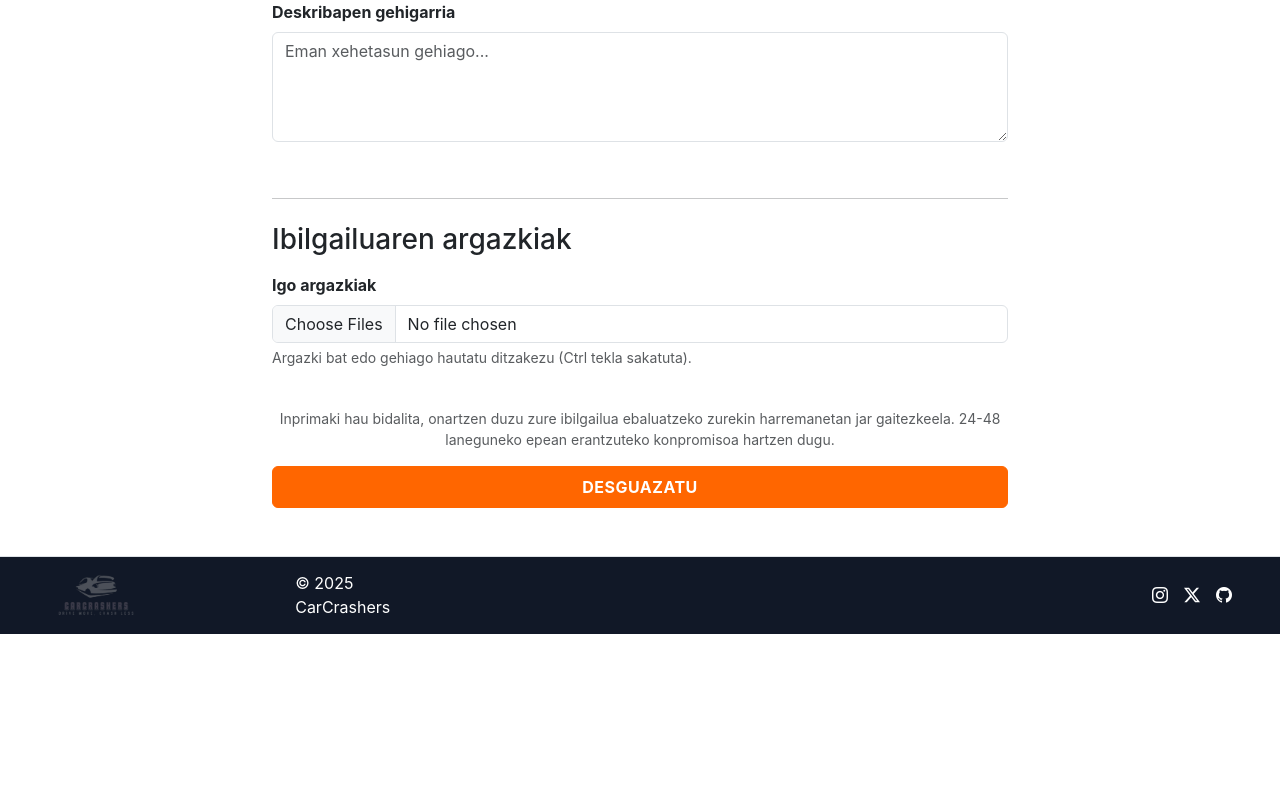
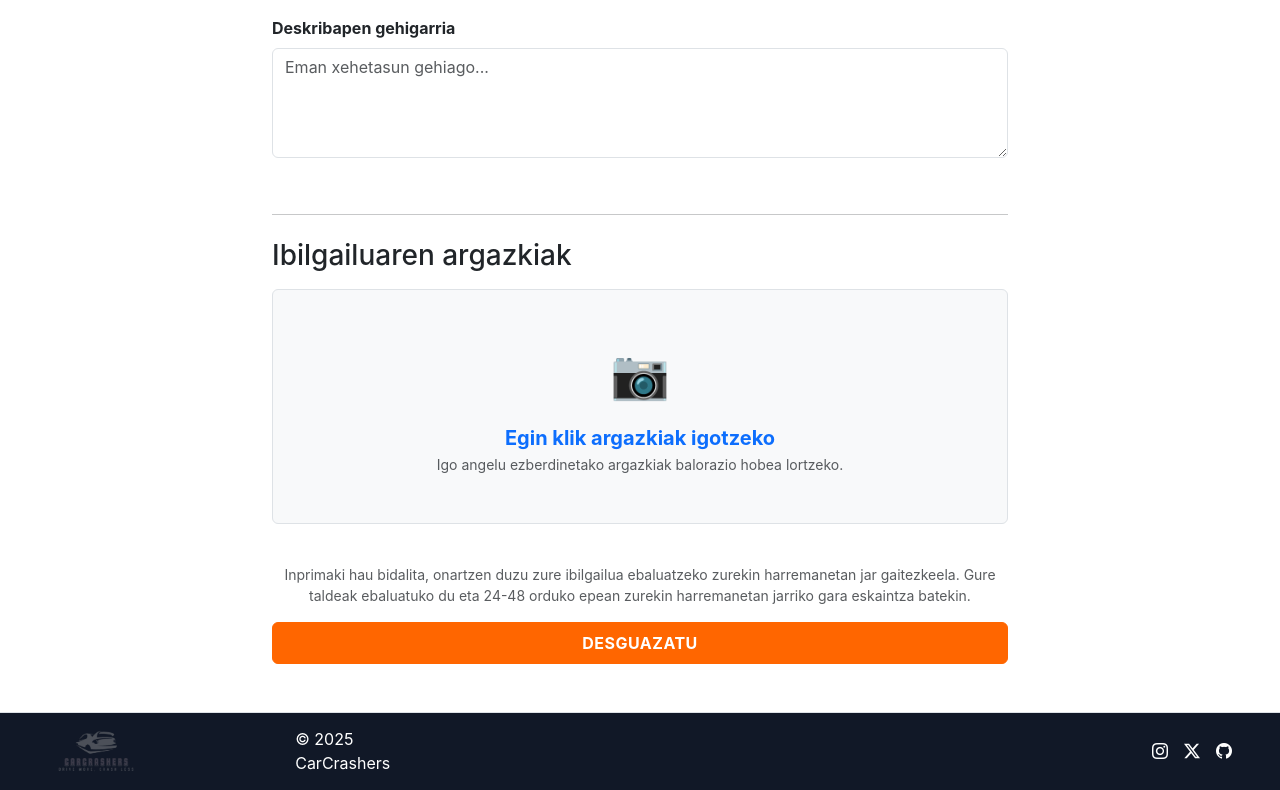
Before and after one commit to CarCrashers/Erronka, a React (Create React App) app in the folder car_crashers_ui/: page /Desguazatu in a window 1280 px wide. Shown: the part 790-1580 px from the top of the page. Before the commit the page ends 1424 px from the top, so only its background shows below. Built offline with nearby package versions, Linux system fonts and the light colour scheme.

Commit message:
argazkia igotzeko botoia aldatu + formaren reseta inplementatu + eskaera bidalitakoan ateratzen den mezua aldatu

```diff
--- a/car_crashers_ui/src/components/ui/forms/argazkiForm.js
+++ b/car_crashers_ui/src/components/ui/forms/argazkiForm.js
@@ -1,21 +1,49 @@
 import React from 'react';
 
-const argazkiForm = ({ handleFileChange }) => {
+// Nota: He cambiado el nombre a Mayúscula (ArgazkiForm) por convención de React
+const ArgazkiForm = ({ handleFileChange }) => {
   return (
-    <div className="card border-0 mt-3">
+    <div className="card border-0 mt-4">
       <div className="card-body p-0">
         <h3 className="mb-3">Ibilgailuaren argazkiak</h3>
 
+        {/* Área de subida personalizada */}
         <div className="mb-3">
-          <label htmlFor="fotosVehiculo" className="form-label fw-bold">Igo argazkiak</label>
-          <input className="form-control" type="file" id="fotosVehiculo" multiple accept="image/*" onChange={handleFileChange}/>
-          <div className="form-text text-muted">
-            Argazki bat edo gehiago hautatu ditzakezu (Ctrl tekla sakatuta).
-          </div>
+            {/* El input real está oculto (d-none) pero funciona al hacer clic en el label */}
+            <input
+                type="file"
+                id="fotosVehiculo"
+                className="d-none"
+                multiple
+                accept="image/*"
+                onChange={handleFileChange}
+            />
+
+            {/* El label es lo que ve el usuario (el cuadro punteado) */}
+            <label
+                htmlFor="fotosVehiculo"
+                className="d-flex flex-column align-items-center justify-content-center p-5 border rounded bg-light"
+                style={{
+                    borderStyle: 'dashed !important',
+                    borderWidth: '2px',
+                    borderColor: '#ccc',
+                    cursor: 'pointer',
+                    transition: 'all 0.3s ease'
+                }}
+                onMouseOver={(e) => e.currentTarget.style.backgroundColor = '#f8f9fa'}
+            >
+                {/* Icono (usamos un emoji grande o un svg si tienes) */}
+                <span style={{ fontSize: '3rem', marginBottom: '1rem' }}>📷</span>
+
+                <h5 className="fw-bold text-primary mb-1">Egin klik argazkiak igotzeko</h5>
+                <p className="text-muted small mb-0">
+                    Igo angelu ezberdinetako argazkiak balorazio hobea lortzeko.
+                </p>
+            </label>
         </div>
       </div>
     </div>
   );
 };
 
-export default argazkiForm;
+export default ArgazkiForm;
--- a/car_crashers_ui/src/components/ui/forms/kontaktuForm.js
+++ b/car_crashers_ui/src/components/ui/forms/kontaktuForm.js
@@ -12,13 +12,13 @@ const KontaktuForm = ({ formData, handleChange }) => {
                     <Input label="Izen-abizenak" name="izenOsoa" value={formData.izenOsoa} onChange={handleChange} required/>
                 </div>
                 <div className="col-md-6">
-                    <Input label="E-posta" name="email" type="email" value={formData.email} onChange={handleChange} required placeholder="juan@adibidea.com"/>
+                    <Input label="Emaila" name="email" type="email" value={formData.email} onChange={handleChange} required placeholder="juan@adibidea.com"/>
                 </div>
             </div>
 
             <div className="row">
                 <div className="col-12">
-                    <Input label="Telefonoa" name="telefono" type="tel" value={formData.telefono} onChange={handleChange} required placeholder="+34 600 000 000"/>
+                    <Input label="Telefonoa" name="telefonoa" type="tel" value={formData.telefonoa} onChange={handleChange} required placeholder="+34 600 000 000"/>
                 </div>
             </div>
         </div>
--- a/car_crashers_ui/src/pages/desguazatu.js
+++ b/car_crashers_ui/src/pages/desguazatu.js
@@ -1,11 +1,11 @@
-import React, { useState } from 'react';import '../App.css';
+import React, { useState } from 'react';
+import '../App.css';
 import Layout from '../components/layout/layout.js';
 import KontaktuForm from '../components/ui/forms/kontaktuForm';
 import KotxeForm from '../components/ui/forms/kotxeForm';
-import ArgazkiForm from '../components/ui/forms/argazkiForm.js';
+import ArgazkiForm from '../components/ui/forms/argazkiForm';
 
-const Desguazatu = () => {
-  const [formData, setFormData] = useState({
+const initialState = {
     nombreCompleto: '',
     email: '',
     telefono: '',
@@ -16,7 +16,14 @@ const Desguazatu = () => {
     documentacionOk: false,
     descripcion: '',
     fotos: []
-  });
+};
+
+const Desguazatu = () => {
+  const [formData, setFormData] = useState(initialState);
+
+  const [isSubmitted, setIsSubmitted] = useState(false);
+
+  const [formKey, setFormKey] = useState(0);
 
   const handleChange = (e) => {
     const { name, value } = e.target;
@@ -29,37 +36,95 @@ const Desguazatu = () => {
   };
 
   const handleFileChange = (e) => {
+    if (e.target.files) {
         const filesArray = Array.from(e.target.files);
         setFormData(prev => ({ ...prev, fotos: filesArray }));
-    console.log("Archivos listos para subir:", filesArray.length);
+    }
+  };
+
+  const handleReset = () => {
+      setFormData(initialState);
+      setFormKey(prev => prev + 1);
+      setIsSubmitted(false);
+      window.scrollTo(0, 0);
   };
 
   const handleSubmit = (e) => {
     e.preventDefault();
-    console.log('Formularioa bidalia:', formData);
-    alert("Eskaria bidalia!");
-    //Hemen logica backend/API-rako datuak bidaltzeko
+
+    try {
+        console.log('Bidaltzen...', formData);
+
+        const exito = true;
+
+        if (exito) {
+            setIsSubmitted(true);
+            window.scrollTo(0, 0);
+        }
+    } catch (error) {
+        console.error("Errorea:", error);
+        alert("Arazo bat egon da. Saiatu berriro mesedez.");
+    }
   };
 
   return (
-
     <React.StrictMode>
         <Layout>
           <div className="container py-5">
             <div className="row justify-content-center">
                 <div className="col-lg-8">
-                    <h1>Desguazerako datuak</h1>
+
+                    {isSubmitted ? (
+                        <div className="card border-0 shadow-sm p-5 text-center">
+                            <div className="mb-4">
+                                <div style={{
+                                    width: '80px',
+                                    height: '80px',
+                                    backgroundColor: '#e6f4ea',
+                                    color: '#1e8e3e',
+                                    borderRadius: '50%',
+                                    display: 'flex',
+                                    alignItems: 'center',
+                                    justifyContent: 'center',
+                                    margin: '0 auto',
+                                    fontSize: '40px'
+                                }}>
+                                    ✓
+                                </div>
+                            </div>
+                            <h2 className="mb-3 fw-bold">Eskaera Bidalia!</h2>
+                            <p className="text-muted mb-4">Zure eskaera jaso dugu. Gure taldeak ebaluatuko du eta 24-48 orduko epean zurekin harremanetan jarriko gara eskaintza batekin.</p>
+                            <button onClick={handleReset} className="btn btn-orange px-4 py-2">
+                                Bidali beste eskaera bat
+                            </button>
+                        </div>
+
+                    ) : (
+                        <>
+                            <h1 className="mb-4">Desguazerako datuak</h1>
                             <form onSubmit={handleSubmit} className="main-form">
+
                                 <KontaktuForm formData={formData} handleChange={handleChange}/>
                                 <hr className="section-divider my-4"/>
+
                                 <KotxeForm formData={formData} handleChange={handleChange} handleCheckboxChange={handleCheckboxChange}/>
                                 <hr className="section-divider my-4"/>
-                        <ArgazkiForm handleFileChange={handleFileChange}/>
+
+                                <ArgazkiForm key={formKey} handleFileChange={handleFileChange}/>
+
+                                {formData.fotos.length > 0 && (
+                                    <div className="alert alert-success mt-2">
+                                        {formData.fotos.length} argazki aukeratuta.
+                                    </div>
+                                )}
+
                                 <div className="text-center mt-4">
-                            <p className="small text-muted mb-3">Inprimaki hau bidalita, onartzen duzu zure ibilgailua ebaluatzeko zurekin harremanetan jar gaitezkeela. 24-48 laneguneko epean erantzuteko konpromisoa hartzen dugu.</p>
+                                    <p className="small text-muted mb-3">Inprimaki hau bidalita, onartzen duzu zure ibilgailua ebaluatzeko zurekin harremanetan jar gaitezkeela. Gure taldeak ebaluatuko du eta 24-48 orduko epean zurekin harremanetan jarriko gara eskaintza batekin.</p>
                                     <button type="submit" className="btn btn-orange w-100 py-2">Desguazatu</button>
                                 </div>
                             </form>
+                        </>
+                    )}
 
                 </div>
             </div>
```
Also changed, not shown: car_crashers_ui/src/components/ui/desguazatu/textarea.js (+1 -9 lines). Lines whose indentation alone changed are shown as unchanged.
